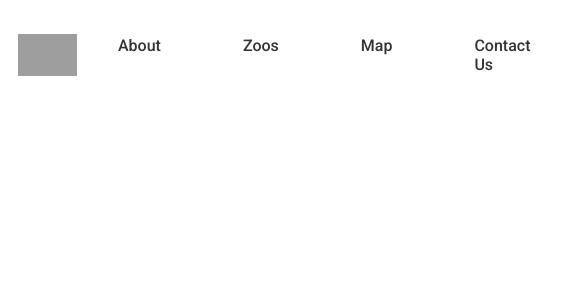
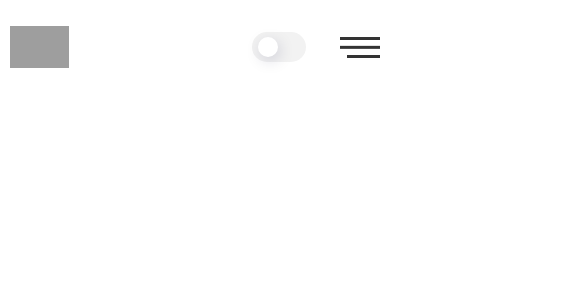
Before and after one commit to DimaZhadan/Zoo_App, a React (Create React App) app: page / in a window 390 px wide. Shown: the top 300 px of the page, 585 px wide, since content can reach past the window. Built offline with nearby package versions, Linux system fonts and the light colour scheme; grey boxes are pictures that could not be loaded.

Commit message:
add burger menu

```diff
--- a/src/components/headerApp/HeaderApp.js
+++ b/src/components/headerApp/HeaderApp.js
@@ -1,10 +1,12 @@
 import React from 'react';
-import Switcher from './switcher/Switcher';
+
 import { ThemeContext, themes } from '../../context/theme-context';
+
+import Switcher from './switcher/Switcher';// eslint-disable-line no-use-before-define
+import Burger from './burger/Burger';
 
 import './headerApp.scss';
 import '../../index.scss'
-import appLogo from '../../resources/img/logo.svg';
 
 const HeaderApp = () => {
    return (
@@ -35,7 +37,8 @@ const HeaderApp = () => {
                      </li>
                   </ul>
                </li>
-               <li>
+               <li className="header__list-item">
+                  <div className='header__list-wrapper'>
                      <ThemeContext.Consumer>
                         {({ theme, setTheme }) => (
                            <Switcher
@@ -47,6 +50,25 @@ const HeaderApp = () => {
                            />
                         )}
                      </ThemeContext.Consumer>
+                     <Burger />
+                  </div>
+                  <ul className="header__nav-burger">
+                     <li className="header__nav-item">
+                        <a href="#" className="header__nav-link">About</a>
+                     </li>
+                     <li className="header__nav-item">
+                        <a href="#" className="header__nav-link">Zoos</a>
+                     </li>
+                     <li className="header__nav-item">
+                        <a href="#" className="header__nav-link">Map</a>
+                     </li>
+                     <li className="header__nav-item">
+                        <a href="#" className="header__nav-link">Contact Us</a>
+                     </li>
+                     <li className="header__nav-item">
+                        <a href="#" className="header__nav-link">Design</a>
+                     </li>
+                  </ul>
                </li>
             </ul>
          </nav>
--- /dev/null
+++ b/src/components/headerApp/burger/Burger.js
@@ -0,0 +1,25 @@
+import { useState } from 'react';
+import './burger.scss';
+
+const Burger = () => {
+
+   const [burBtn, setBurBtn] = useState(true);
+   const active = () => {
+      const burgerActive = document.querySelector('.header__nav-burger');
+      if (burBtn) {
+         burgerActive.className = 'header__nav-burger active';
+         setBurBtn(!burBtn)
+      } else {
+         burgerActive.className = 'header__nav-burger';
+         setBurBtn(!burBtn)
+      }
+   }
+
+   return (
+      <div className='burger' onClick={active}>
+         <span></span>
+      </div>
+   )
+}
+
+export default Burger;
--- /dev/null
+++ b/src/components/headerApp/burger/burger.scss
@@ -0,0 +1,41 @@
+.burger {
+   display: none;
+   position: relative;
+   width: 40px;
+   height: 21px;
+   cursor: pointer;
+   margin-left: 34px;
+
+   span{
+      display: block;
+      transform: translateY(295%);
+      width: 40px;
+      height: 3px;
+      background: var(--text-color);
+   }
+
+   &::before {
+      position: absolute;
+      top: 0;
+      left: 0;
+      content: '';
+      width: 40px;
+      height: 3px;
+      background: var(--text-color);
+   }
+   &::after {
+      position: absolute;
+      bottom: 0;
+      right: 0;
+      content: '';
+      width: 33px;
+      height: 3px;
+      background: var(--text-color);
+   }
+}
+
+@media (max-width: 992px) {
+   .burger{
+      display: block;
+   }
+}
--- a/src/components/headerApp/headerApp.scss
+++ b/src/components/headerApp/headerApp.scss
@@ -15,15 +15,22 @@
       &-logo {
          margin: 0;
       }
-      &-bgimg{
+
+      &-bgimg {
          display: block;
          width: 59px;
          height: 42px;
          background-image: var(--logo-img);
       }
+
+      &-wrapper {
+         display: flex;
+         align-items: center;
+      }
    }
 
    &__nav {
+      position: relative;
       display: flex;
       list-style-type: none;
       padding: 0;
@@ -47,6 +54,34 @@
          text-decoration: underline;
       }
    }
+}
 
+.header__nav-burger {
+   position: absolute;
+   top: 94px;
+   left: 0;
+   background: var(--switcher-bg);
+   width: 100%;
+   margin: 0 auto;
+   display: flex;
+   justify-content: center;
+   align-items: center;
+   flex-direction: column;
+   list-style-type: none;
+   padding: 0;
+   transform: translateX(-2000px);
+   overflow: hidden;
+   transition: all 0.3s;
+}
 
+.header__nav-burger.active {
+   transform: translateX(0);
 }
+
+@media (max-width: 992px) {
+   .header{
+      &__nav{
+         display: none;
+      }
+   }
+}
--- a/src/index.scss
+++ b/src/index.scss
@@ -1,6 +1,9 @@
 @import 'https://fonts.googleapis.com/css2?family=Roboto:wght@400;500;700;900&display=swap';
 @import 'https://fonts.googleapis.com/css2?family=Poppins:wght@500&display=swap';
 
+body{
+   margin: 0;
+}
 
 :root[data-theme="light"] {
    --background-color: #fff;
```
Lines whose indentation alone changed are shown as unchanged.
